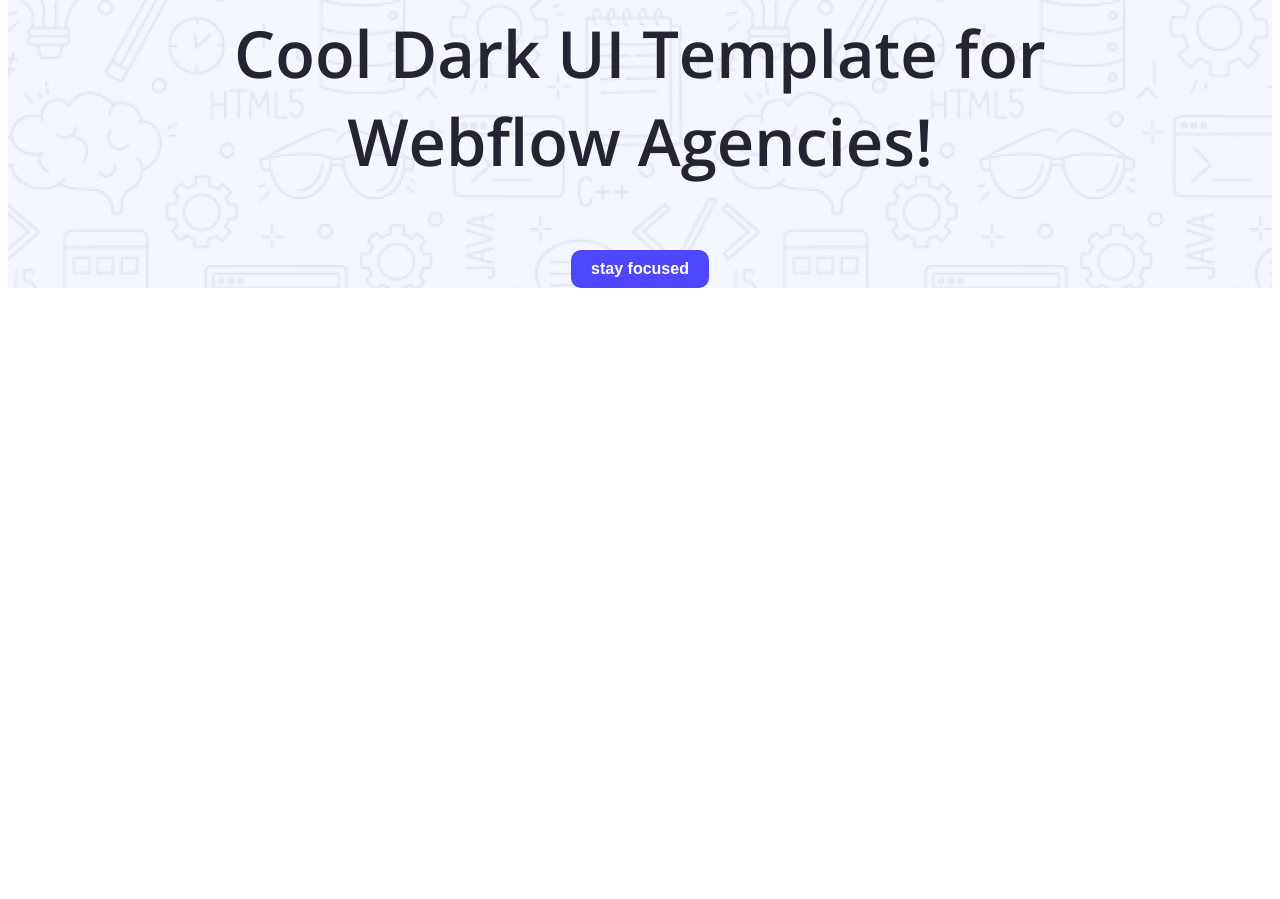
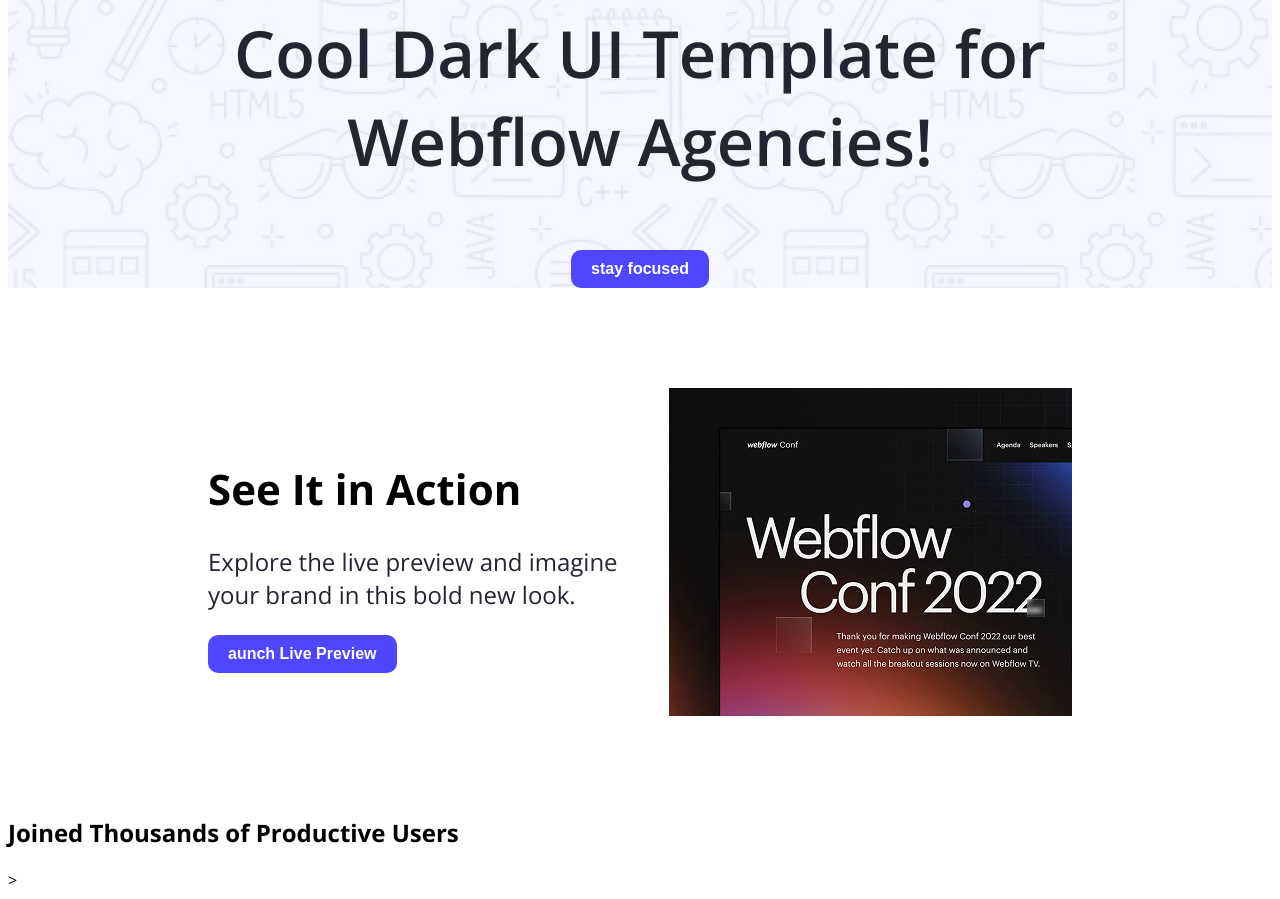
Before and after one commit to HasiburRahmanDev/B12A, a plain HTML site: page index.html in a window 1280 px wide. Shown: the part 213-1112 px from the top of the page. Before the commit the page ends 800 px from the top, so only its background shows below. Drawn offline with nearby package versions, Linux system fonts and the light colour scheme.

Commit message:
features added

```diff
--- a/index.html
+++ b/index.html
@@ -22,7 +22,21 @@
         </div>
     </header>
     <main>
+        <div class="banner2">
+            <div class="banner-content">
+                <h1 class="title">See It in Action</h1>
+                <p class="description">Explore the live preview and imagine your brand in this bold new look.</p>
+                <a href=""><button class="button-style">aunch Live Preview</button></a>
+            </div>
+            <img class="img-mini" src="Assets/wc-mini.png" alt="">
+        </div>
+        <section class="section">
+            <div class="section-content">
+                <h2>Joined Thousands of Productive Users</h2>
+            </div>
+        </section>>
 
+        </section>
     </main>
     <footer>
 
--- a/styles/assignment.css
+++ b/styles/assignment.css
@@ -40,5 +40,23 @@ nav{
 .header {
     background-image: url(../Assets/Hero-bg.png);
     background-size: 1440px;
-
 }
+.banner2 {
+    display: flex;
+    justify-content: space-between;
+    align-items: center;
+    margin: 100px 200px;
+}
+.title{
+    font-size: 42px;
+    font-weight: bold;
+}
+.description {
+    font-size: 24px;
+    color: #252432;
+}
+.mg-mini{
+    width: 403px;
+    height: 328px;
+    margin-right: 100px;
+}
```
